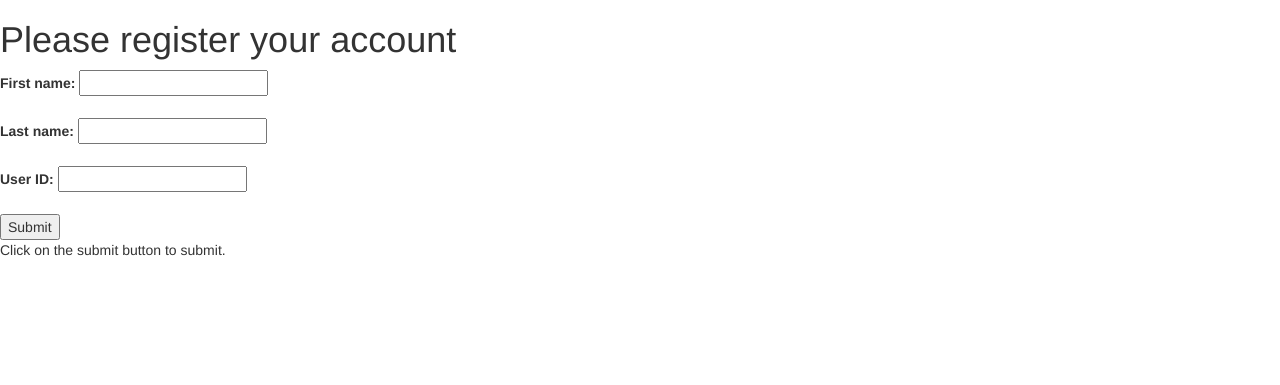
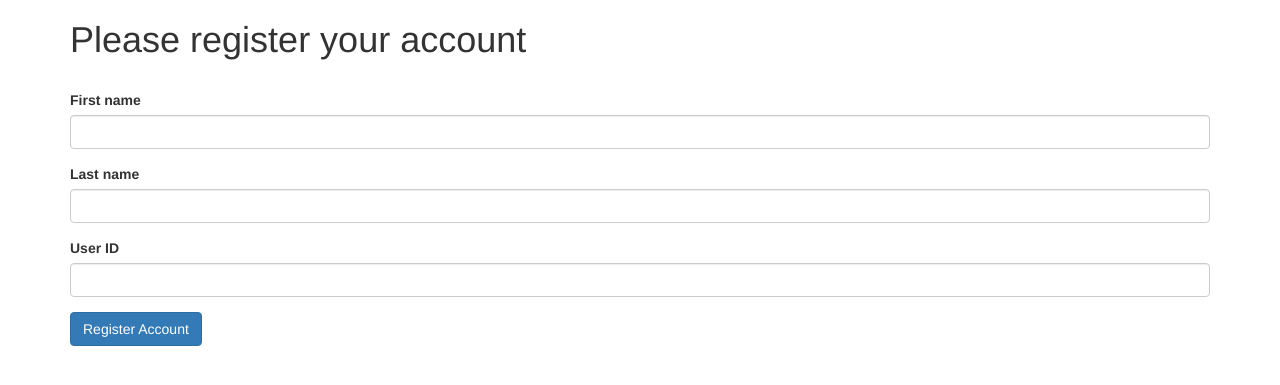
Before and after one commit to jojimmy1/Team-J-Project, a Flask app: page /register in a window 1280 px wide. Shown: the top 385 px of the page. Run offline with Flask 2, Linux system fonts and the light colour scheme; some libraries are stand-ins or nearby versions.

Commit message:
Added css to register page

```diff
--- a/templates/register.html
+++ b/templates/register.html
@@ -10,19 +10,40 @@
 </head>
 <body>
 
-<h1>Please register your account</h1>
 
-<form action="/createUser" method="POST" id = "form">
-    <label for="fname">First name:</label>
-    <input type="text" id="fname" name="fname"><br><br>
-    <label for="lname">Last name:</label>
-    <input type="text" id="lname" name="lname"><br><br>
-    <label for="userID">User ID:</label>
-    <input type="text" id="userID" name="userID"><br><br>
-    <input type="submit" value="Submit">
-</form>
+    <div class="container">
 
-<p>Click on the submit button to submit.</p>
+        <h1>Please register your account</h1>
+
+        <br>
+
+        <form action="/createUser" method="POST" id = "form">
+
+            <div class="form-group">
+                <label for="fname">First name</label>
+                <input type="text" class="form-control" name="fname" id="fname" />
+            </div>
+
+            <div class="form-group">
+                <label for="lname">Last name</label>
+                <input type="text" class="form-control" name="lname" id="lname" />
+            </div>
+
+            <div class="form-group">
+                <label for="userID">User ID</label>
+                <input type="text" class="form-control" name="userID" id="userID" />
+            </div>
+
+            <div class="form-group">
+                <button type="submit" value="Submit" class="btn btn-primary">
+                    Register Account
+                </button>
+            </div>
+
+        </form>
+
+
+    </div>
 
 </body>
 </html>
```
Also changed, not shown: data/database.db.
